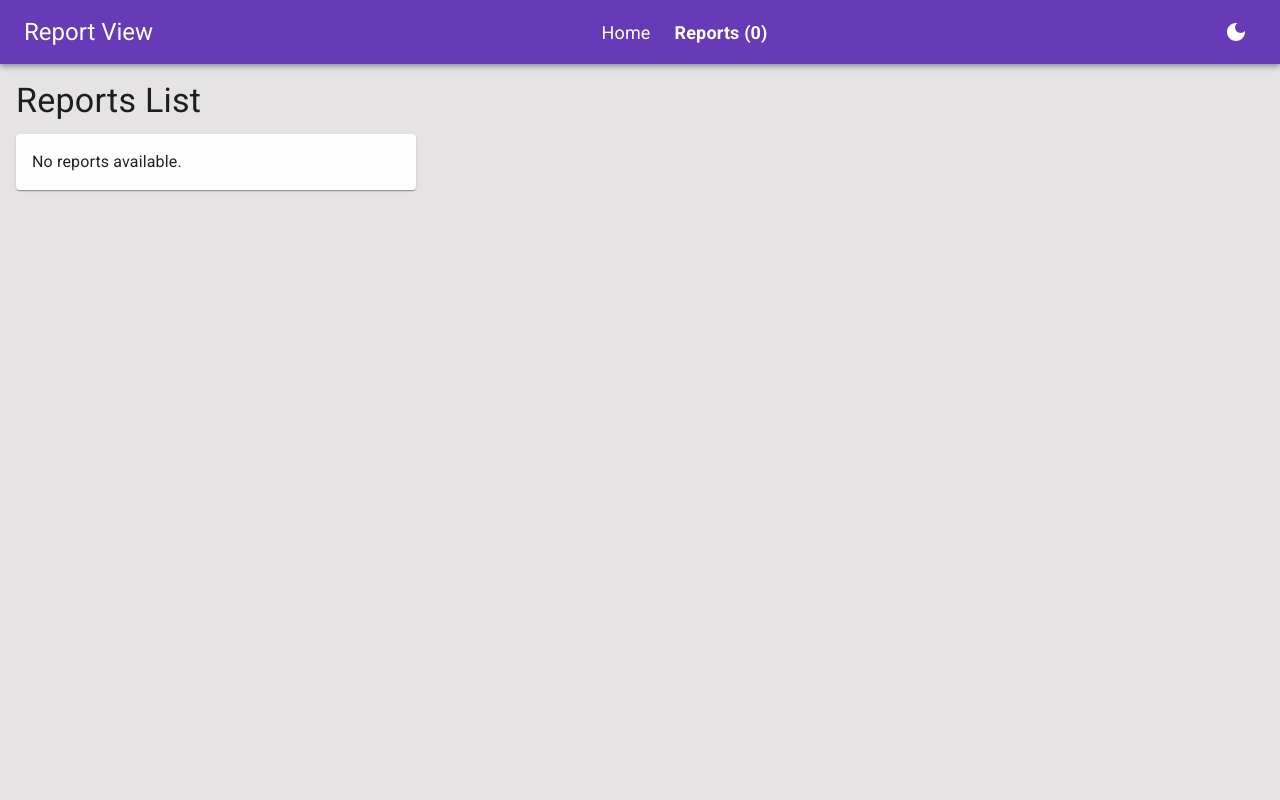
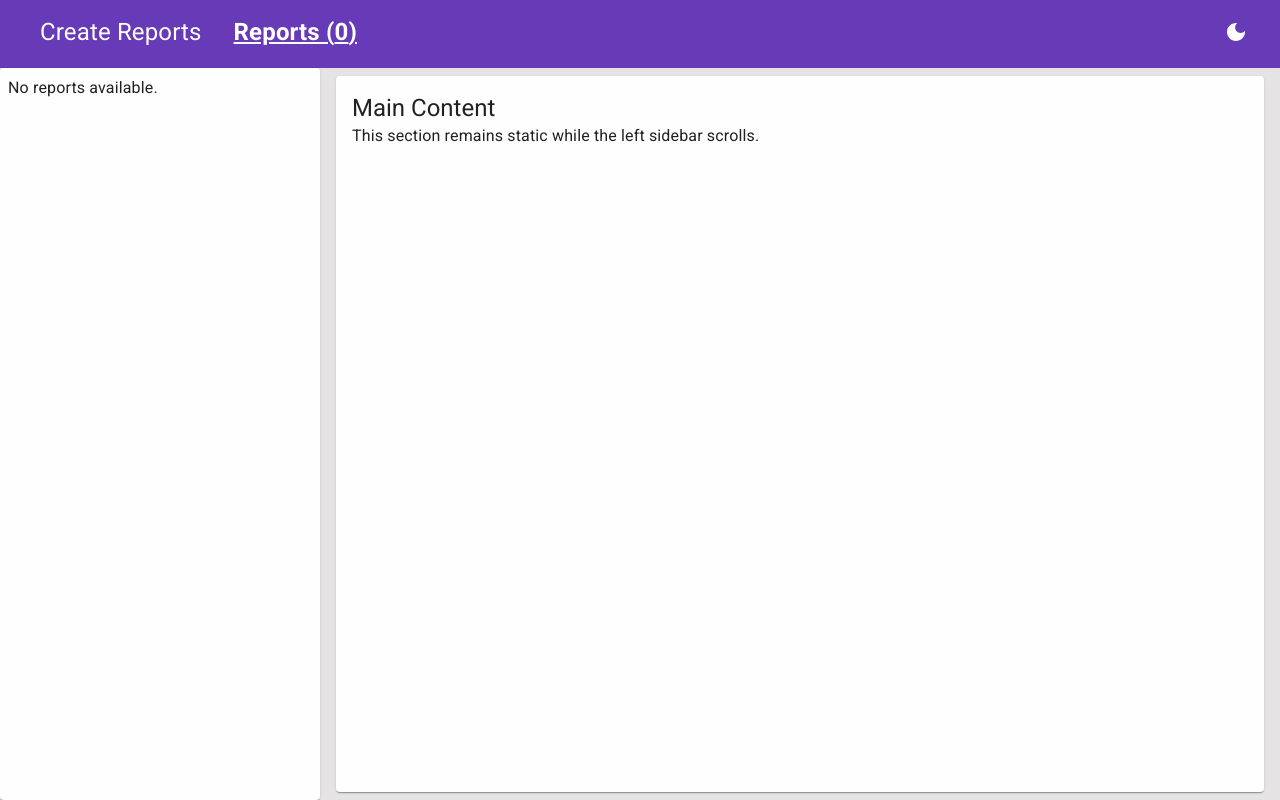
Before and after one commit to gigiti636/report-view-app, a React (Vite) app: page /reports in a window 1280 px wide. Built offline with nearby package versions, Linux system fonts and the light colour scheme.

Commit message:
bootstrap reports page

```diff
--- a/src/components/Reports/Reports.tsx
+++ b/src/components/Reports/Reports.tsx
@@ -19,7 +19,7 @@ import { Modal } from '@/components';
 import Chart from './Chart.tsx';
 import type { ReportColumn, ReportData, StoredReport } from '@/lib/types.ts';
 import { nanoid } from 'nanoid';
-import { useReportStore } from '@/stores/reports.store.ts';
+import { useReportStore } from '@/lib/reports.store.ts';
 
 interface ReportsProps {
   transformedData: ReportData;
--- a/src/components/common/Header.tsx
+++ b/src/components/common/Header.tsx
@@ -1,45 +1,40 @@
-import { AppBar, IconButton, Toolbar, Typography, Box } from '@mui/material';
+import { AppBar, IconButton, Toolbar, Box } from '@mui/material';
 import DarkModeIcon from '@mui/icons-material/DarkMode';
 import LightModeIcon from '@mui/icons-material/LightMode';
 import { useContext } from 'react';
 import { NavLink } from 'react-router-dom';
 import ThemeContext from '@/theme/context';
 import { routes } from '@/routes/AppRouter.tsx';
-import { useReportStore } from '@/stores/reports.store.ts';
+import { useReportStore } from '@/lib/reports.store.ts';
 
 export const Header = () => {
   const { toggleTheme, currentTheme } = useContext(ThemeContext);
-  const { reports } = useReportStore(); // ✅ Read number of reports from Zustand
+  const { reports } = useReportStore();
 
   return (
-    <AppBar position="static">
+    <AppBar position="static" sx={{ height: '68px!important' }}>
       <Toolbar sx={{ display: 'flex', justifyContent: 'space-between', alignItems: 'center' }}>
-        {/* App Title */}
-        <Typography variant="h5" component="div" textAlign={'left'}>
-          Report View
-        </Typography>
-
         {/* Navigation Links */}
-        <Box sx={{ display: 'flex', gap: 3, flexGrow: 1, px: 2, justifyContent: 'center' }}>
+        <Box sx={{ display: 'flex', gap: 4, flexGrow: 1, px: 2, justifyContent: 'left' }}>
           <NavLink
             to={routes.main}
             style={({ isActive }) => ({
-              textDecoration: 'none',
               fontWeight: isActive ? 'bold' : 'normal',
+              textDecoration: isActive ? 'underline' : 'none',
               color: 'white',
-              fontSize: 'large',
+              fontSize: 'x-large',
             })}
           >
-            Home
+            Create Reports
           </NavLink>
 
           <NavLink
             to={routes.reports}
             style={({ isActive }) => ({
-              textDecoration: 'none',
               fontWeight: isActive ? 'bold' : 'normal',
+              textDecoration: isActive ? 'underline' : 'none',
               color: 'white',
-              fontSize: 'large',
+              fontSize: 'x-large',
             })}
           >
             Reports ({reports.length})
--- a/src/stores/reports.store.ts
+++ b/src/lib/reports.store.ts
@@ -1,6 +1,6 @@
 import { create } from 'zustand';
 import { createJSONStorage, persist, devtools } from 'zustand/middleware';
-import type { StoredReport } from '@/lib/types';
+import type { StoredReport } from '@/lib/types.ts';
 
 interface ReportStore {
   reports: StoredReport[];
--- a/src/routes/ReportsPage/ReportsPage.tsx
+++ b/src/routes/ReportsPage/ReportsPage.tsx
@@ -1,18 +1,32 @@
 import { Box, Paper, Typography, IconButton, List, ListItem, ListItemText } from '@mui/material';
 import DeleteIcon from '@mui/icons-material/Delete';
-import { useReportStore } from '@/stores/reports.store.ts';
+import { useReportStore } from '@/lib/reports.store.ts';
 import type { StoredReport } from '@/lib/types.ts';
+import { useState } from 'react';
+import { Modal } from '@/components';
 
 export const ReportsPage = () => {
-  const { reports, removeReport } = useReportStore(); // Get reports & delete function
+  const { reports, removeReport } = useReportStore();
+  const [reportIdToDelete, setReportIdToDelete] = useState<string | null>(null);
+
+  const handleDiscardReport = () => {
+    if (reportIdToDelete === null) return;
+    removeReport(reportIdToDelete);
+    setReportIdToDelete(null);
+  };
 
   return (
-    <Box sx={{ display: 'flex', flexDirection: 'column', p: 2 }}>
-      <Typography variant="h4" gutterBottom>
-        Reports List
-      </Typography>
-
-      <Paper sx={{ p: 2, maxWidth: 400 }}>
+    <>
+      <Box sx={{ height: 'calc(100vh - 68px)', display: 'flex', bgcolor: 'background.default' }}>
+        {/* Left Sidebar (Scrollable) */}
+        <Paper
+          sx={{
+            width: '25%',
+            height: '100%',
+            overflowY: 'auto',
+            p: 1,
+          }}
+        >
           {reports.length === 0 ? (
             <Typography variant="body1">No reports available.</Typography>
           ) : (
@@ -21,7 +35,7 @@ export const ReportsPage = () => {
                 <ListItem
                   key={report.id}
                   secondaryAction={
-                  <IconButton edge="end" aria-label="delete" onClick={() => removeReport(report.id)}>
+                    <IconButton edge="end" aria-label="delete" onClick={() => setReportIdToDelete(report.id)}>
                       <DeleteIcon />
                     </IconButton>
                   }
@@ -32,6 +46,35 @@ export const ReportsPage = () => {
             </List>
           )}
         </Paper>
+
+        {/* Right Main Content (Dashboard) */}
+        <Box
+          sx={{
+            flex: 1,
+            px: 2,
+            py: 1,
+            borderRadius: 2,
+            background: 'background.default',
+          }}
+        >
+          <Paper sx={{ height: '100%', p: 2 }}>
+            <Typography variant="h5">Main Content</Typography>
+            <Typography>This section remains static while the left sidebar scrolls.</Typography>
+          </Paper>
         </Box>
+      </Box>
+
+      <Modal
+        header={'Delete Report'}
+        open={Boolean(reportIdToDelete)}
+        onClose={() => setReportIdToDelete(null)}
+        closeModal={() => setReportIdToDelete(null)}
+        callToActionIsDelete={true}
+        callToActionLabel={'Delete'}
+        callToAction={handleDiscardReport}
+      >
+        Are you sure you want to remove this report?
+      </Modal>
+    </>
   );
 };
```
Lines whose indentation alone changed are shown as unchanged.
